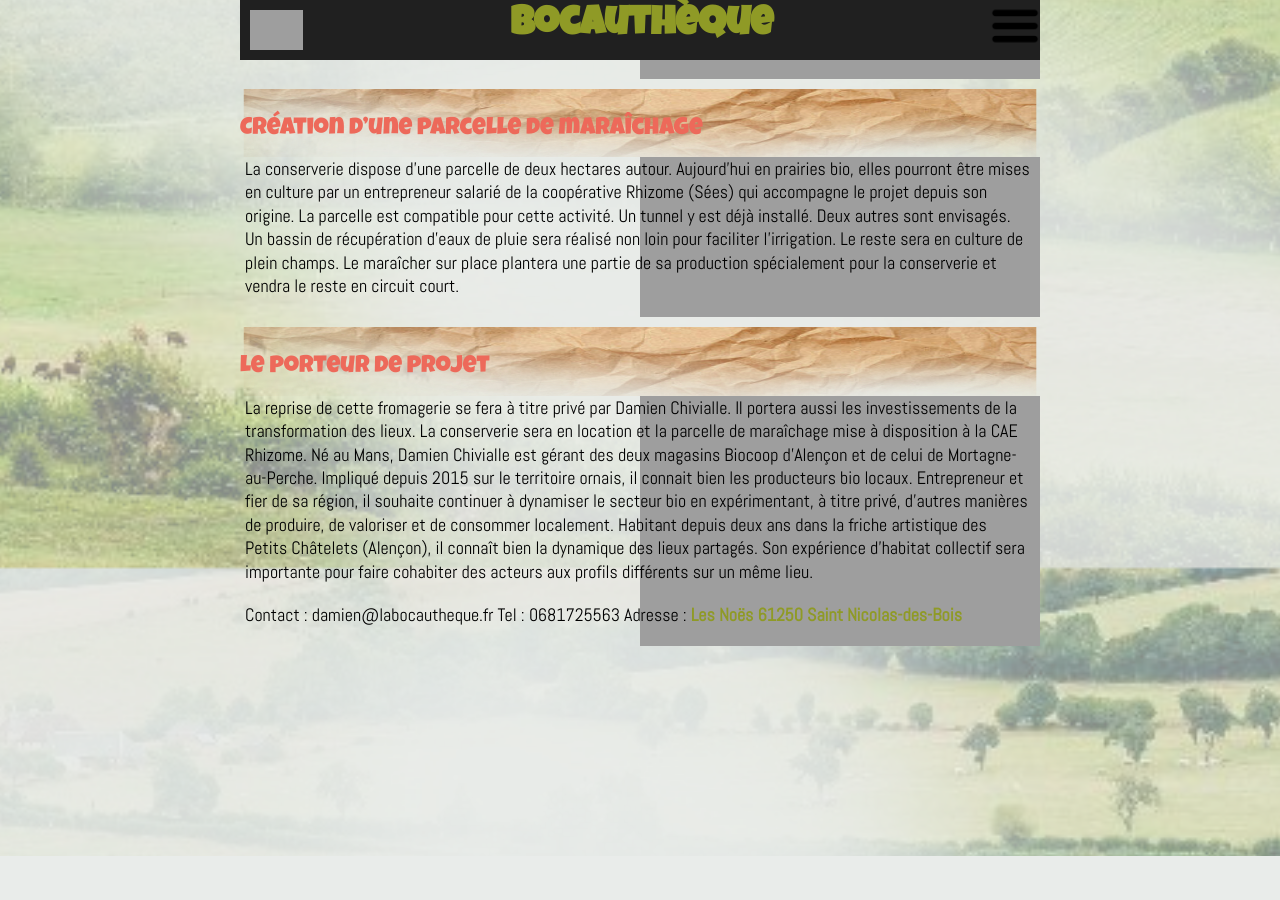
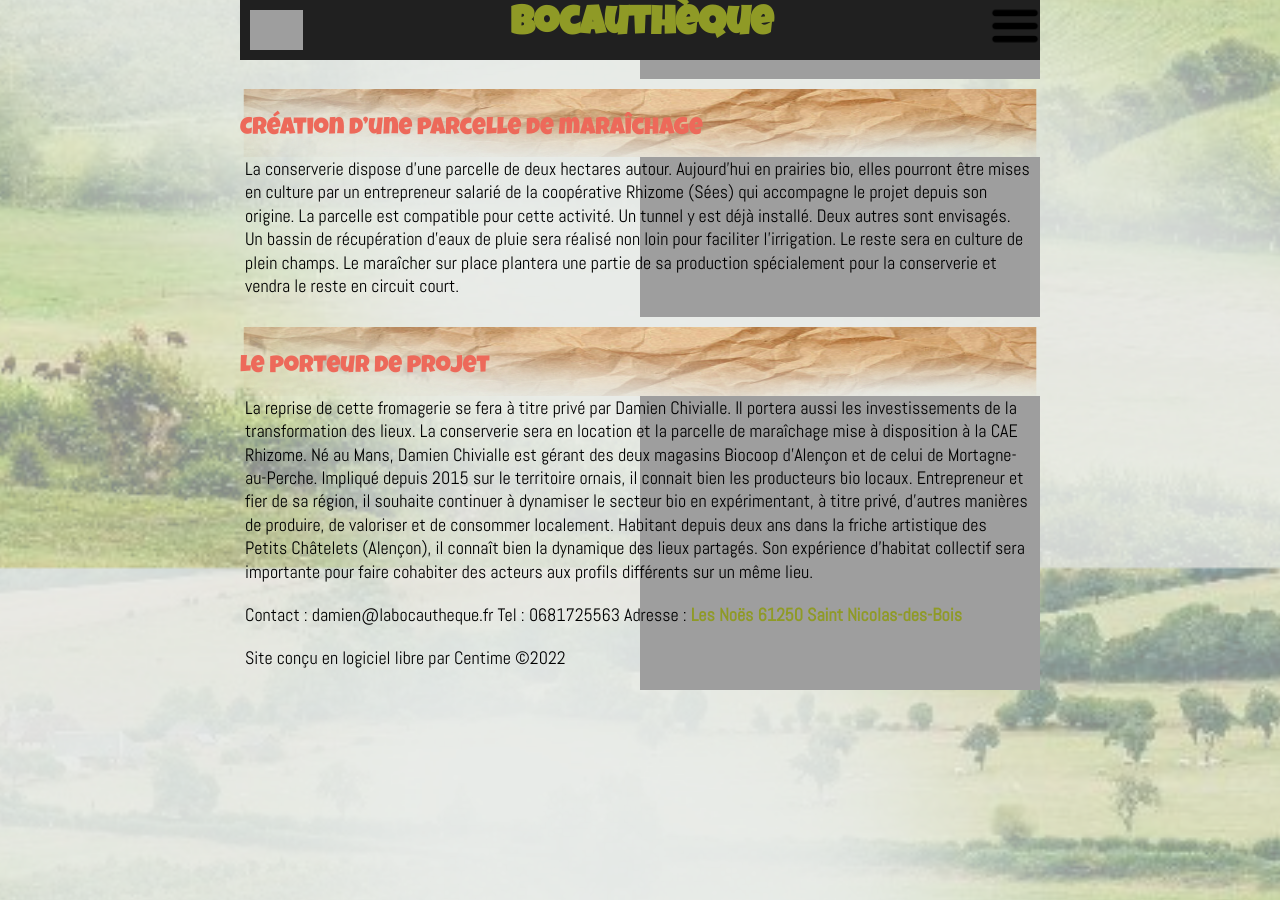
Before and after one commit to DamienChivialle/bocautheque, a Jekyll site: the page built from pages/index.md, in a window 1280 px wide and 900 px high, scrolled down 2132 px. Built offline with Jekyll 4.4.1, drawn with Linux system fonts in a browser that asks for light colours; before the commit the page ends 2988 px from its top, so only the background shows below that; grey boxes are pictures that could not be loaded.

Commit message:
Update index.md

```diff
--- a/pages/index.md
+++ b/pages/index.md
@@ -67,6 +67,9 @@ Habitant depuis deux ans dans la friche artistique des Petits Châtelets (Alenç
 dynamique des lieux partagés. Son expérience d'habitat collectif sera importante pour faire cohabiter des
 acteurs aux profils différents sur un même lieu.
 
+
 Contact : damien@labocautheque.fr
 Tel : 0681725563
 Adresse : [Les Noës 61250 Saint Nicolas-des-Bois](https://www.google.com/maps/place/Les+No%C3%ABs,+61250+Saint-Nicolas-des-Bois/data=!4m2!3m1!1s0x4809e20eb4ca68c7:0xa1bfde62ea680501?sa=X&ved=2ahUKEwjbtbakwaT1AhWHBGMBHYHHDksQ8gF6BAgPEAE)
+
+Site conçu en logiciel libre par Centime ©2022
```
